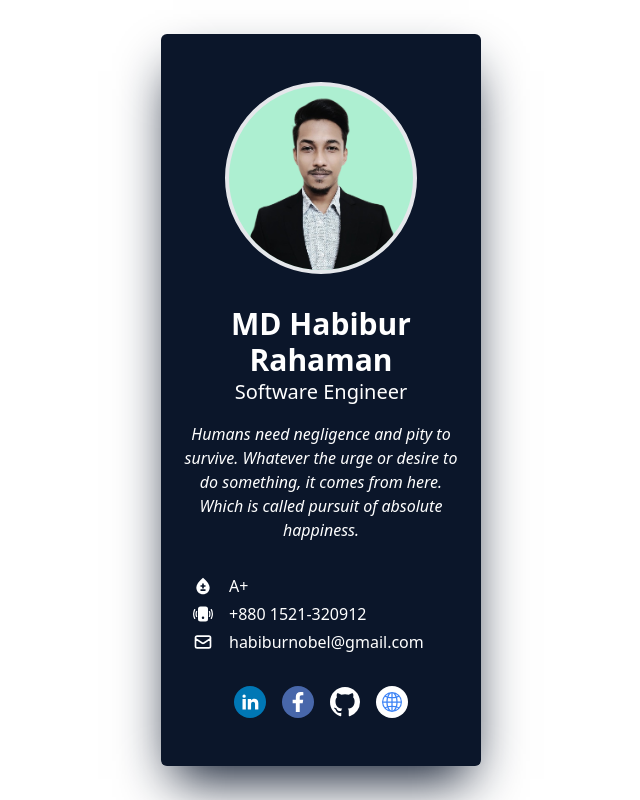
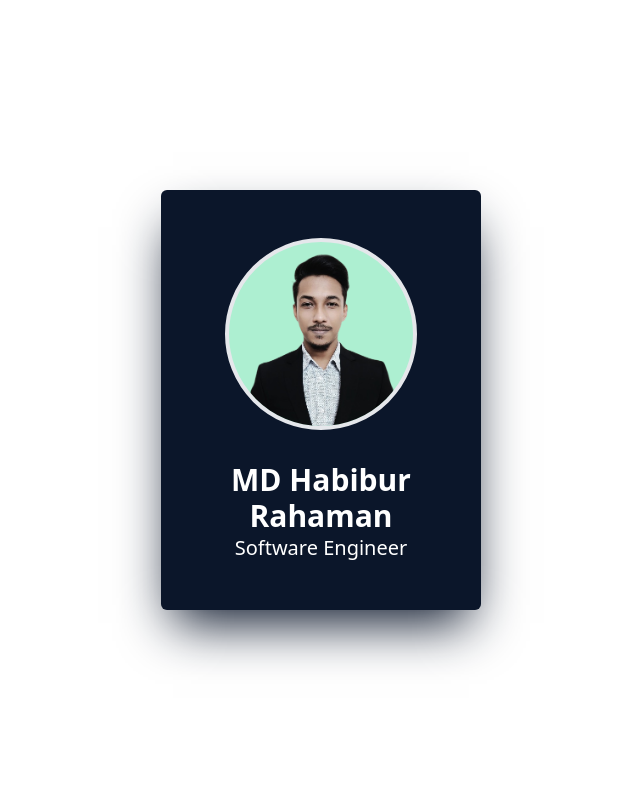
Before and after one commit to nobel7761/habiburnobel, a Next.js app: page /profilecard in a window 1280 px wide. Shown: the whole page, without its empty margins (319-959 px from the left). Built offline with nearby package versions, Linux system fonts and the light colour scheme.

Commit message:
framer-motion added

```diff
--- a/package.json
+++ b/package.json
@@ -10,6 +10,7 @@
   },
   "dependencies": {
     "@next/font": "13.1.6",
+    "framer-motion": "^9.0.4",
     "next": "13.1.6",
     "react": "18.2.0",
     "react-dom": "18.2.0",
--- a/src/Components/ProfileCard/ProfileCard.tsx
+++ b/src/Components/ProfileCard/ProfileCard.tsx
@@ -1,5 +1,5 @@
 import Image from "next/image";
-import React from "react";
+import React, { useState } from "react";
 import DP from "../../../public/images/DP.jpeg";
 import { BsFillPhoneVibrateFill, BsGithub, BsGlobe2 } from "react-icons/bs";
 import { MdBloodtype } from "react-icons/md";
@@ -7,6 +7,7 @@ import { HiOutlineMail } from "react-icons/hi";
 import { RiLinkedinFill } from "react-icons/ri";
 import { FaFacebookF } from "react-icons/fa";
 import Link from "next/link";
+import { motion } from "framer-motion";
 
 const teams = [
   {
@@ -26,14 +27,18 @@ const teams = [
 ];
 
 const ProfileCard = () => {
+  const [isOpen, setIsOpen] = useState(false);
   return (
     <div className="flex justify-center items-center h-screen">
       {teams.map((member) => (
-        <div
+        <motion.div
           key={member.id}
-          className="w-1/4 rounded-md bg-[#0B162A] px-4 py-12 text-white shadow-[#0B162A] shadow-2xl"
+          className={`w-1/4 rounded-md  px-4 py-12 text-white shadow-2xl cursor-pointer bg-[#0B162A] shadow-[#0B162A]`}
+          onClick={() => setIsOpen(!isOpen)}
+          layout
+          transition={{ layout: { duration: 1, type: "just" } }}
         >
-          <div className="flex justify-center mb-8">
+          <motion.div className="flex justify-center mb-8" layout>
             <div className="w-48 h-48 flex justify-center items-center rounded-full overflow-hidden bg-[#ADEFD1FF] border-4">
               <Image
                 src={DP}
@@ -43,13 +48,24 @@ const ProfileCard = () => {
                 className="rounded-full mt-6"
               />
             </div>
-          </div>
+          </motion.div>
 
-          <div className="text-center mb-8">
-            <p className="text-3xl font-bold ">{member.name}</p>
-            <p className="text-xl">{member.designation}</p>
-            <p className="italic my-4">{member.description}</p>
-          </div>
+          <motion.p layout className={`text-center text-3xl font-bold`}>
+            {member.name}
+          </motion.p>
+          <motion.p layout className={`text-center text-xl`}>
+            {member.designation}
+          </motion.p>
+
+          {isOpen && (
+            <motion.div
+              initial={{ opacity: 0 }}
+              animate={{ opacity: 1 }}
+              transition={{ duration: 1 }}
+            >
+              <p className="text-center italic mt-4 mb-8">
+                {member.description}
+              </p>
 
               <div className="px-4 text-base">
                 <div className="flex gap-x-4 items-center my-1">
@@ -98,7 +114,9 @@ const ProfileCard = () => {
                   </Link>
                 )}
               </div>
-        </div>
+            </motion.div>
+          )}
+        </motion.div>
       ))}
     </div>
   );
```
Also changed, not shown: 1 other file (tests, documents, lock files or other folders). Lines whose indentation alone changed are shown as unchanged.
